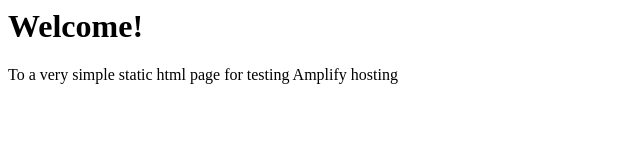
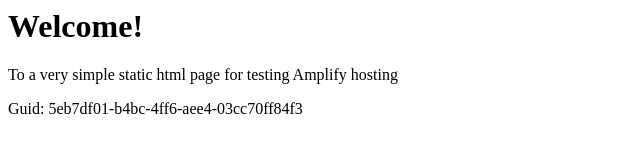
Before and after one commit to aws-aemilia-pdx/Github-PR-Commit-Integration-Test-DoNotTouch-GitH-MJCD6L4M-v1-preprod-us-west-2, a website: page src/index.html in a window 1280 px wide. Shown: the whole page, without its empty margins (0-640 px from the left). Drawn offline with Linux system fonts and the light colour scheme.

Commit message:
commit from integ tests

```diff
--- a/src/index.html
+++ b/src/index.html
@@ -1,3 +1,5 @@
+
+
 <html lang="en">
 
 <head>
@@ -10,6 +12,6 @@
 <body>
     <h1>Welcome!</h1>
     <p>To a very simple static html page for testing Amplify hosting</p>
-</body>
+    <p>Guid: 5eb7df01-b4bc-4ff6-aee4-03cc70ff84f3</p></body>
 
 </html>
```
